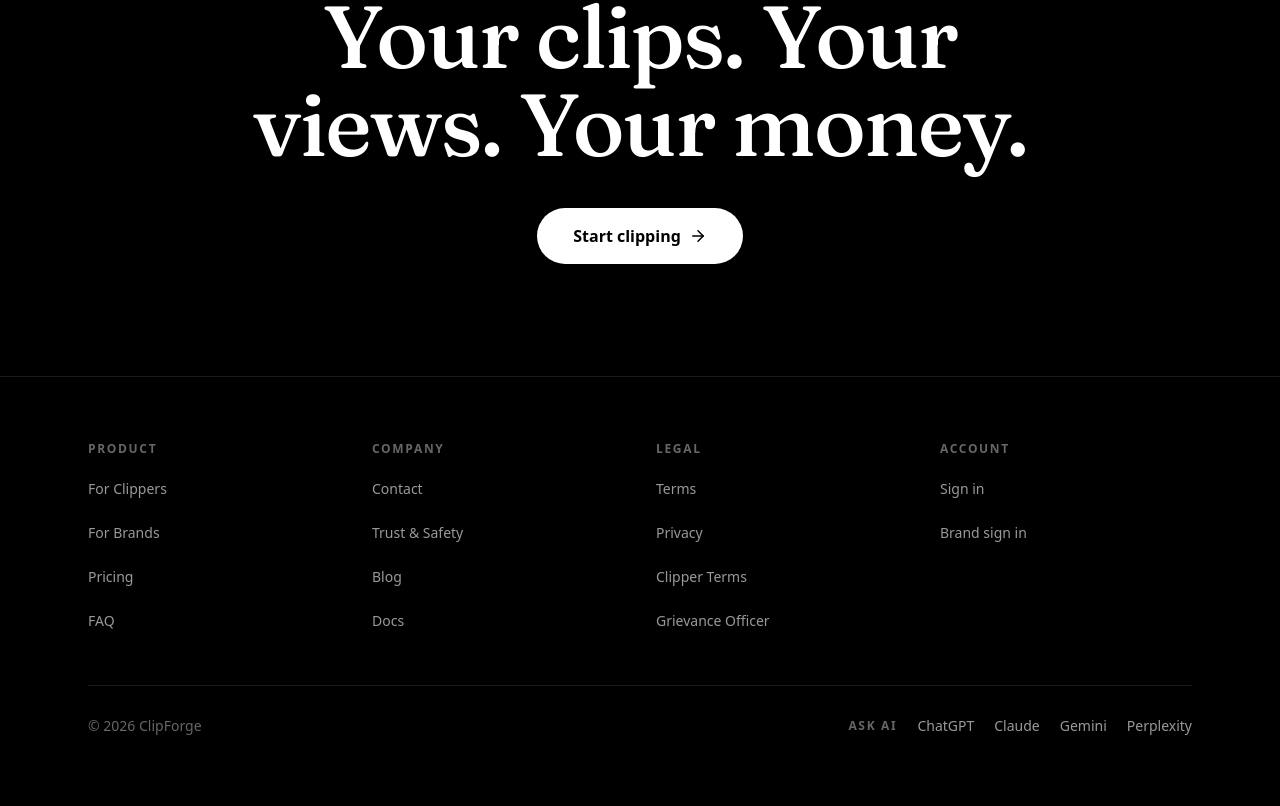
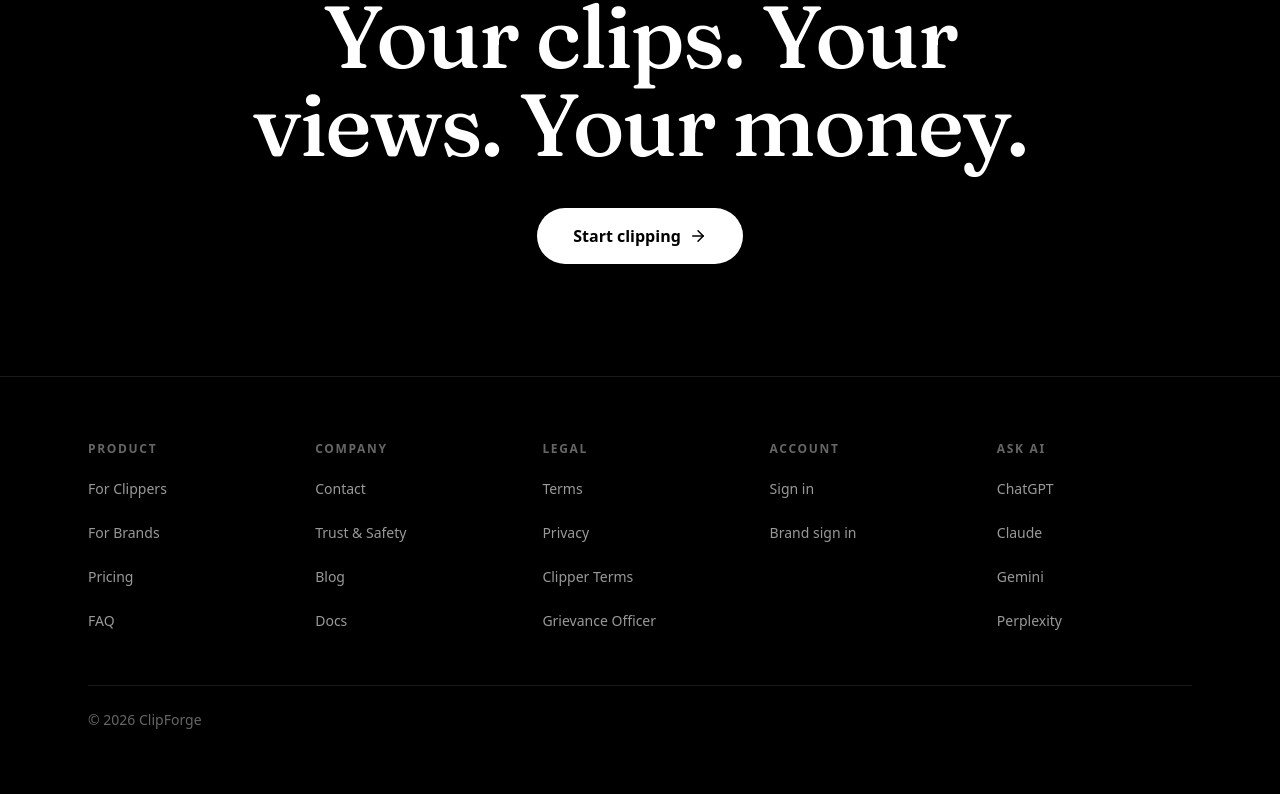
Before and after one commit to Chachi420/clipforge, a Next.js app: page / in a window 1280 px wide. Shown: the part 4547-5353 px from the top of the page. Built offline with nearby package versions, Linux system fonts and the light colour scheme; a web font is replaced by a local one.

Commit message:
Footer: Ask AI as 5th column

```diff
--- a/components/MarketingFooter.tsx
+++ b/components/MarketingFooter.tsx
@@ -1,7 +1,7 @@
 import Link from "next/link";
 import ThemeToggle from "@/components/ThemeToggle";
 
-const COLUMNS: { heading: string; links: { href: string; label: string }[] }[] = [
+const COLUMNS: { heading: string; external?: boolean; links: { href: string; label: string }[] }[] = [
   {
     heading: "Product",
     links: [
@@ -36,24 +36,27 @@ const COLUMNS: { heading: string; links: { href: string; label: string }[] }[] =
       { href: "/brand/login", label: "Brand sign in" },
     ],
   },
-];
-
-const ASK_AI_LINKS = [
+  {
+    heading: "Ask AI",
+    external: true,
+    links: [
       { href: "https://chatgpt.com/?q=What+is+ClipForge+clipping+marketplace", label: "ChatGPT" },
       { href: "https://claude.ai/new?q=What+is+ClipForge+clipping+marketplace", label: "Claude" },
       { href: "https://gemini.google.com/share/placeholder?q=What+is+ClipForge", label: "Gemini" },
       { href: "https://www.perplexity.ai/search?q=What+is+ClipForge+clipping+marketplace", label: "Perplexity" },
+    ],
+  },
 ];
 
 /**
- * Marketing footer (brief §9.3). Four link columns, monochrome, small type.
+ * Marketing footer (brief §9.3). Five link columns, monochrome, small type.
  * No dead links, no social icons, no newsletter box.
  */
 export default function MarketingFooter() {
   return (
     <footer className="border-t border-white/10 bg-black text-white/60">
       <div className="mx-auto max-w-6xl px-6 py-12 lg:py-16">
-        <div className="grid grid-cols-2 gap-8 sm:grid-cols-4">
+        <div className="grid grid-cols-2 gap-8 sm:grid-cols-3 lg:grid-cols-5">
           {COLUMNS.map((col) => (
             <nav key={col.heading} aria-label={`Footer — ${col.heading}`}>
               <h2 className="text-xs font-semibold uppercase tracking-[0.14em] text-white/40">
@@ -62,12 +65,23 @@ export default function MarketingFooter() {
               <ul className="mt-4 space-y-3">
                 {col.links.map((l) => (
                   <li key={l.href}>
+                    {col.external ? (
+                      <a
+                        href={l.href}
+                        target="_blank"
+                        rel="noopener noreferrer"
+                        className="inline-flex min-h-[32px] items-center text-sm text-white/60 transition-colors hover:text-white"
+                      >
+                        {l.label}
+                      </a>
+                    ) : (
                       <Link
                         href={l.href}
                         className="inline-flex min-h-[32px] items-center text-sm text-white/60 transition-colors hover:text-white"
                       >
                         {l.label}
                       </Link>
+                    )}
                   </li>
                 ))}
               </ul>
@@ -76,20 +90,6 @@ export default function MarketingFooter() {
         </div>
         <div className="mt-12 flex flex-col gap-6 border-t border-white/10 pt-6 sm:flex-row sm:items-center sm:justify-between">
           <p className="text-sm text-white/40">© 2026 ClipForge</p>
-          <nav aria-label="Footer — Ask AI" className="flex items-center gap-5">
-            <span className="text-xs font-semibold uppercase tracking-[0.14em] text-white/40">
-              Ask AI
-            </span>
-            {ASK_AI_LINKS.map((l) => (
-              <Link
-                key={l.href}
-                href={l.href}
-                className="inline-flex min-h-[32px] items-center text-sm text-white/60 transition-colors hover:text-white"
-              >
-                {l.label}
-              </Link>
-            ))}
-          </nav>
           <div className="lg:hidden">
             <ThemeToggle />
           </div>
```
Lines whose indentation alone changed are shown as unchanged.
